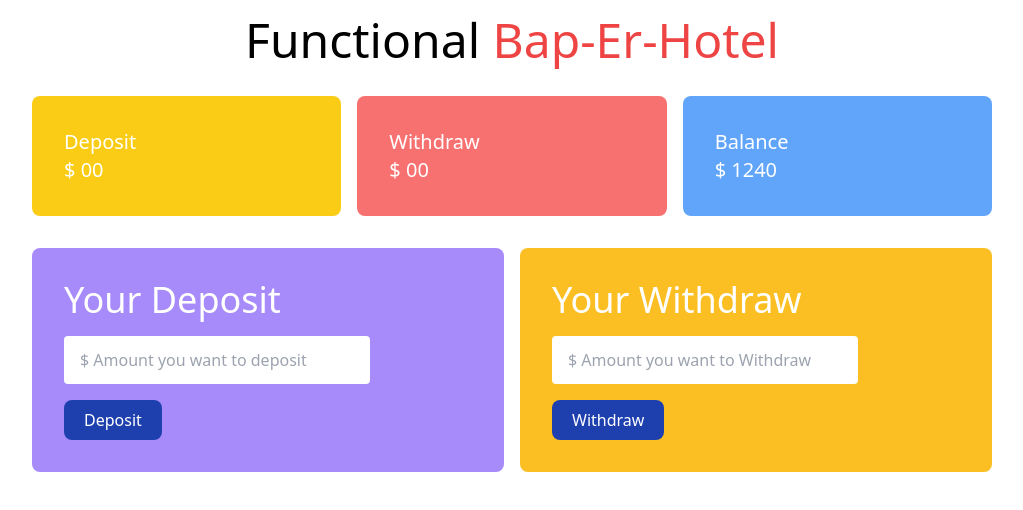
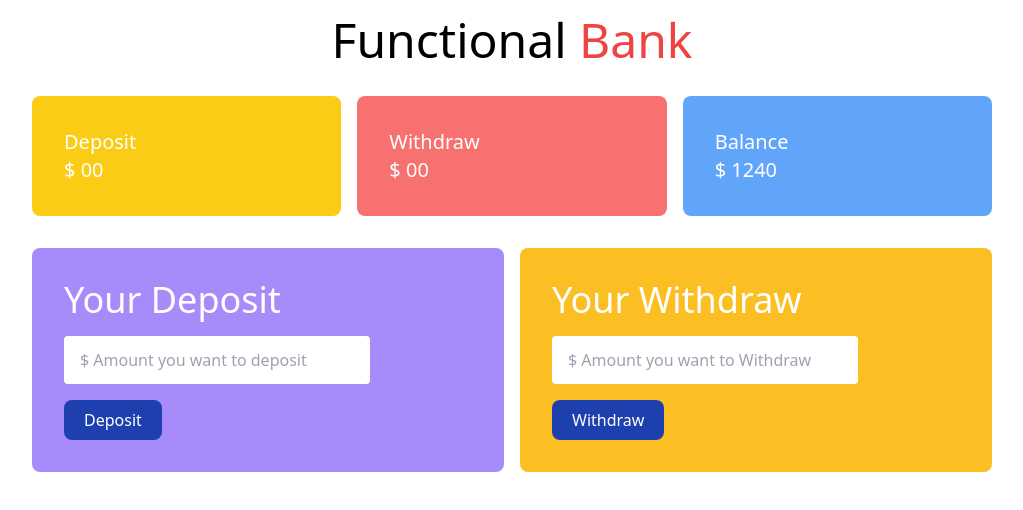
Before and after one commit to JahaAlam/bank, a plain HTML site: page index.html in a window 1280 px wide. Shown: the whole page, without its empty margins (128-1151 px from the left). Drawn offline with nearby package versions, Linux system fonts and the light colour scheme.

Commit message:
final Update without velidation

```diff
--- a/index.html
+++ b/index.html
@@ -8,7 +8,7 @@
 </head>
 <body>
     <header>
-        <h1 class="text-5xl text-center mt-4">Functional <span class="text-red-500 font-medium">Bap-Er-Hotel</span></h1>
+        <h1 class="text-5xl text-center mt-4">Functional <span class="text-red-500 font-medium">Bank</span></h1>
     </header>
     <main>
         <!--balance and tzransection-->
--- a/js/deposit.js
+++ b/js/deposit.js
@@ -33,7 +33,7 @@ deposiTotalElement.innerText = newDepositTotal;
 const balanceTotalElement = document.getElementById('balance-total');
 const previousBalanceTotalString = balanceTotalElement.innerText;
 const previousBalanceTotal = parseFloat(previousBalanceTotalString);
-
+//step-7:
 const newBalanceTotal = previousBalanceTotal + newDepositAmount;
 balanceTotalElement.innerText = newBalanceTotal;
 
```
Also changed, not shown: js/withdraw.js (+6 -6 lines).
